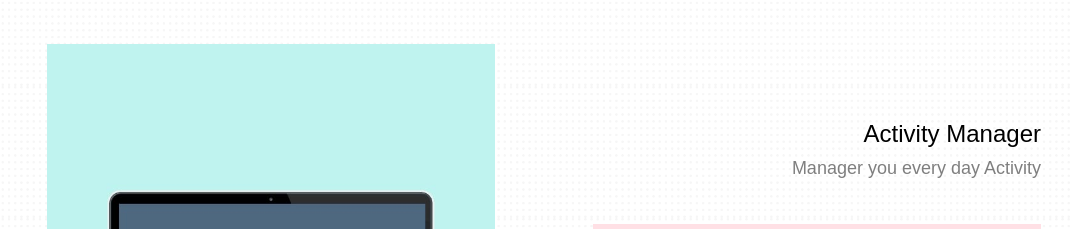
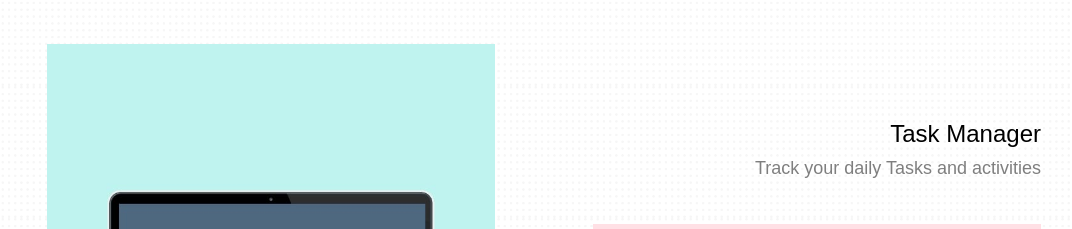
Before and after one commit to 1711shashank/portfolio, a React (Create React App) app: page / in a window 1280 px wide. Shown: the part 2422-2651 px from the top of the page, without its empty margins (98-1170 px from the left). Built offline with nearby package versions, Linux system fonts and the light colour scheme.

Commit message:
task message

```diff
--- a/src/Components/Portfolio.js
+++ b/src/Components/Portfolio.js
@@ -11,8 +11,8 @@ const Portfolio = () => {
                 <div className='portfolio-body'>
                     <ProjectCard cardSide={'Left'}  redirectURL={'https://clone-af8c1.web.app/'}  title={'E-commerce Website'} desc={'Amazon clone'} sourceImg={require("../assets/amazonClone.png") }/>
                     <ProjectCard cardSide={'Right'} redirectURL={'https://splitwise-client.onrender.com'}  title={'SplitWise'} desc={'Expense sharing'} sourceImg={require("../assets/splitwise.jpeg") }/>
-                    <ProjectCard cardSide={'Left'}  redirectURL={'https://shorturl-shashank.netlify.app'}  title={'Link Condenser'} desc={'Shorten long website links'} sourceImg={require("../assets/linkCondenser.png") }/>
-                    <ProjectCard cardSide={'Right'} redirectURL={'https://task-manager-e3i7.onrender.com'}  title={'Activity Manager'} desc={'Manager you every day Activity'} sourceImg={require("../assets/activityManager.png") }/>
+                    <ProjectCard cardSide={'Left'}  redirectURL={'https://shorturl-shashank.netlify.app'}  title={'Link Condenser'} desc={'Shorten long website links'} sourceImg={require("../assets/linkCondenser.jpeg") }/>
+                    <ProjectCard cardSide={'Right'} redirectURL={'https://task-manager-e3i7.onrender.com'}  title={'Task Manager'} desc={'Track your daily Tasks and activities'} sourceImg={require("../assets/activityManager.png") }/>
                 </div>
             </div>
         </>
```
Also changed, not shown: src/assets/linkCondenser.jpeg (renamed from src/assets/LinkCondenser.png).
